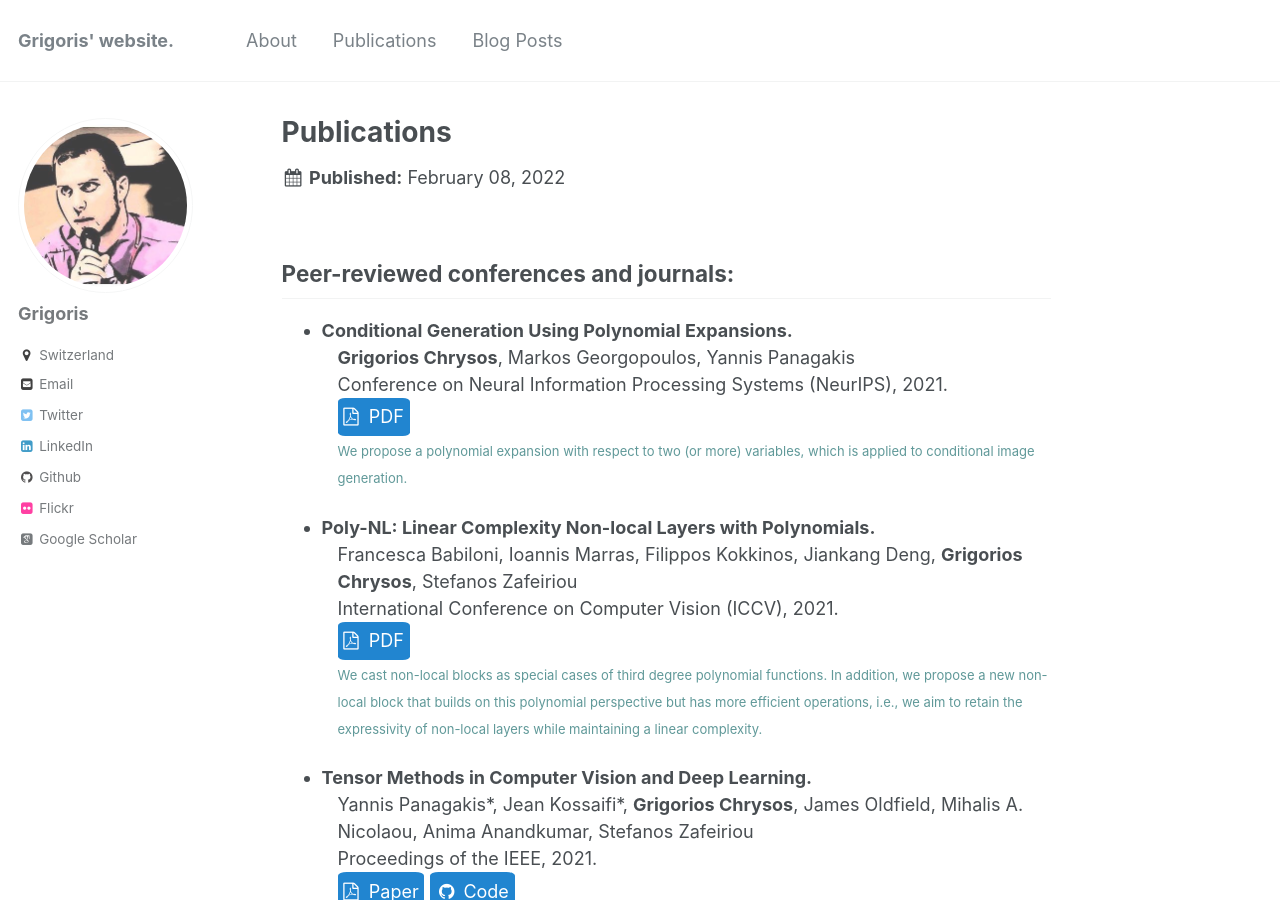
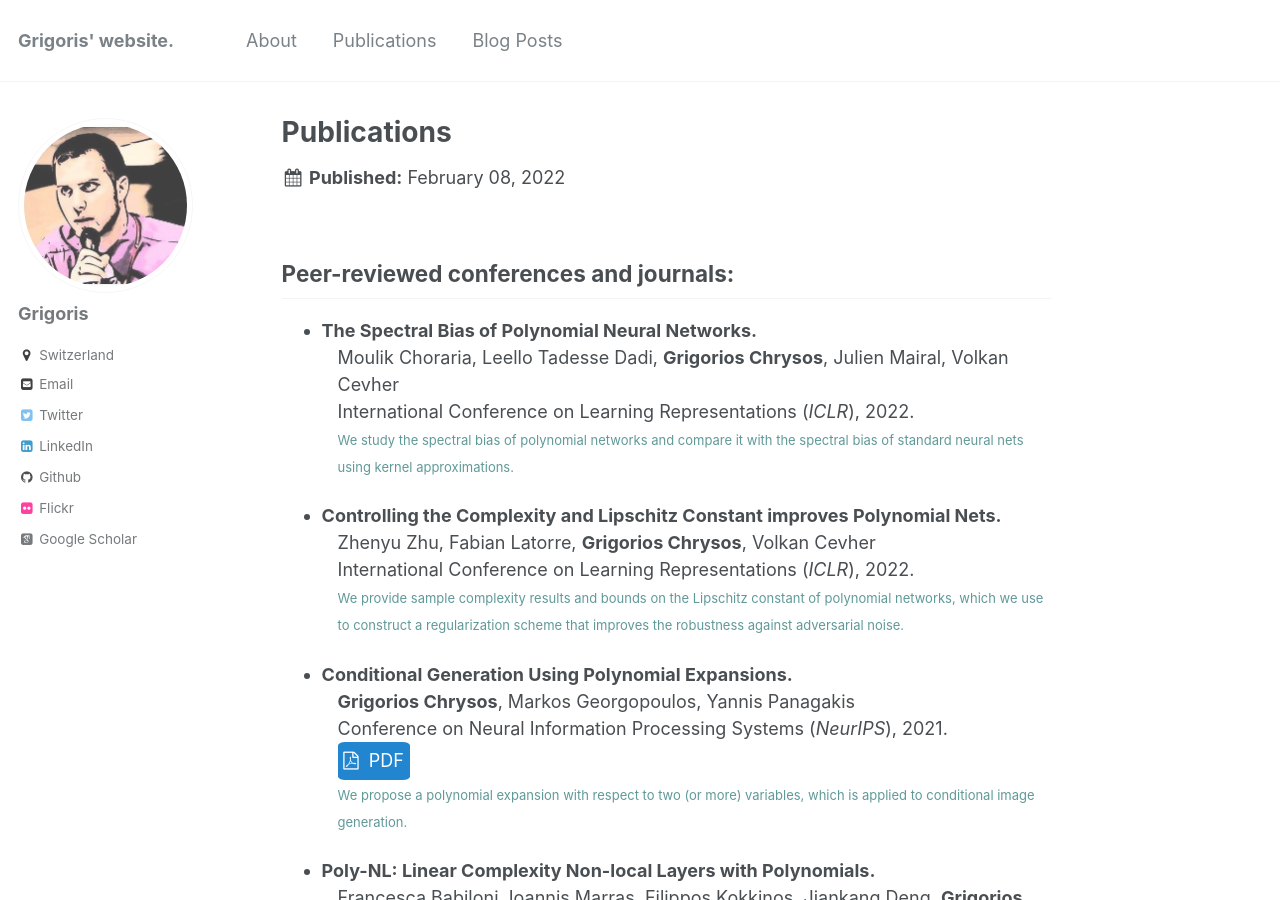
Before and after one commit to grigorisg9gr/grigorisg9gr.github.io, a Jekyll site: the page built from _publications/index.html, in a window 1280 px wide and 900 px high. Built offline with Jekyll 4.4.1, drawn with Linux system fonts in a browser that asks for light colours; some web fonts are replaced.

Commit message:
Add the ICLR publications.

```diff
--- a/_publications/index.html
+++ b/_publications/index.html
@@ -9,10 +9,24 @@ collection: publications
 <h2 id="peer-reviewed-conferences-and-journals-">Peer-reviewed conferences and journals:</h2>
 <ul>
 
+<li><strong>The Spectral Bias of Polynomial Neural Networks.</strong>
+    <div style="padding-left: 16px">
+      <p>Moulik Choraria, Leello Tadesse Dadi, <strong>Grigorios Chrysos</strong>, Julien Mairal, Volkan Cevher<br>
+      International Conference on Learning Representations (<em>ICLR</em>), 2022. <br>
+      <span style="color: #609999; font-size: 13px; line-height: 13px;">We study the spectral bias of polynomial networks and compare it with the spectral bias of standard neural nets using kernel approximations.</span></p>
+    </div></li>
+
+<li><strong>Controlling the Complexity and Lipschitz Constant improves Polynomial Nets.</strong>
+    <div style="padding-left: 16px">
+      <p>Zhenyu Zhu, Fabian Latorre, <strong>Grigorios Chrysos</strong>, Volkan Cevher<br>
+      International Conference on Learning Representations (<em>ICLR</em>), 2022. <br>
+      <span style="color: #609999; font-size: 13px; line-height: 13px;">We provide sample complexity results and bounds on the Lipschitz constant of polynomial networks, which we use to construct a regularization scheme that improves the robustness against adversarial noise.</span></p>
+    </div></li>
+
 <li><strong>Conditional Generation Using Polynomial Expansions.</strong>
     <div style="padding-left: 16px">
       <p><strong>Grigorios Chrysos</strong>, Markos Georgopoulos, Yannis Panagakis<br>
-      Conference on Neural Information Processing Systems (NeurIPS), 2021. <br>
+      Conference on Neural Information Processing Systems (<em>NeurIPS</em>), 2021. <br>
       <a style="color: white; text-decoration: none;" href="https://arxiv.org/pdf/2104.05077.pdf"><span class="buttong button-round"> <i class="fa fa-file-pdf-o" aria-hidden="true"></i> &nbsp;PDF</span></a><br>
       <span style="color: #609999; font-size: 13px; line-height: 13px;">We propose a polynomial expansion with respect to two (or more) variables, which is applied to conditional image generation.</span></p>
     </div></li>
```
